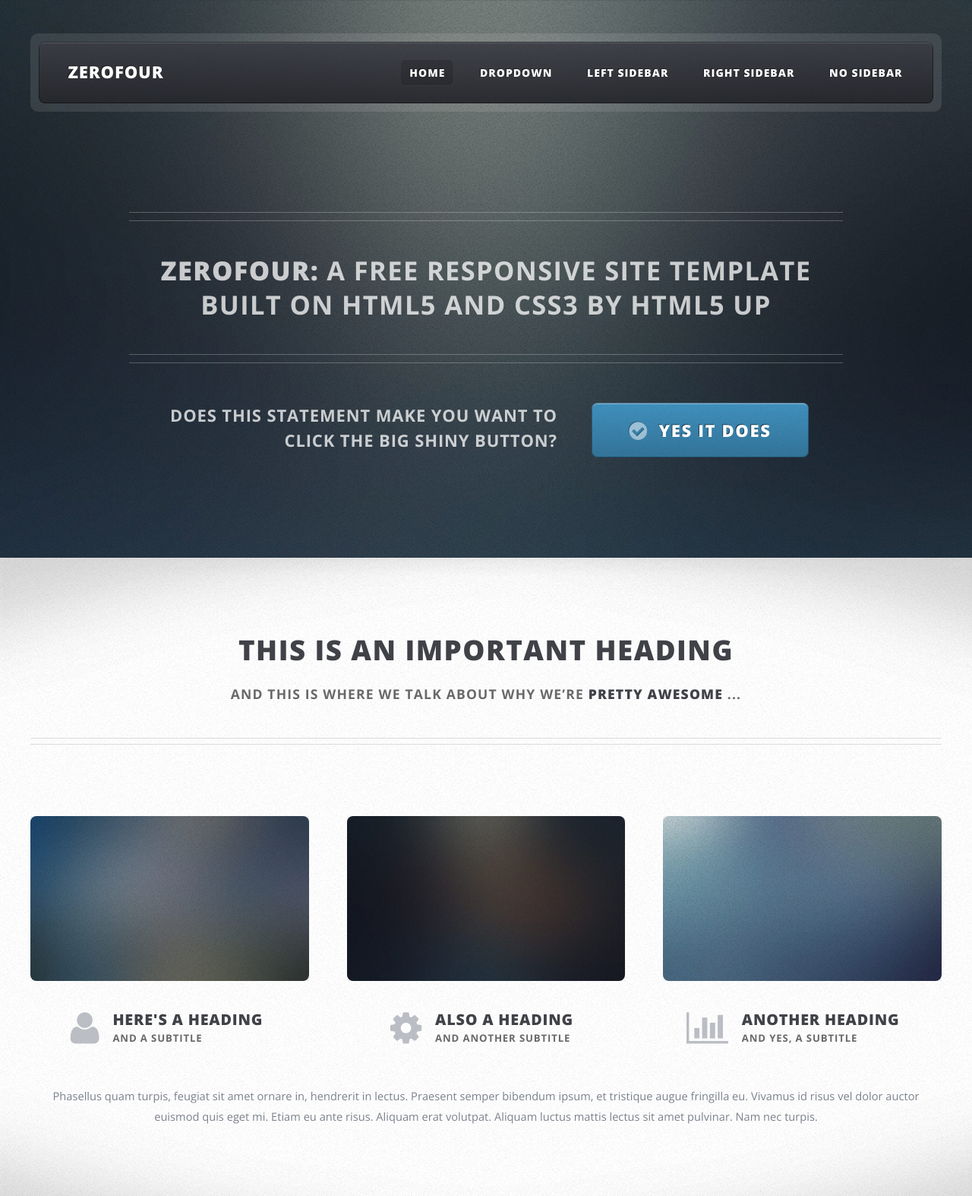
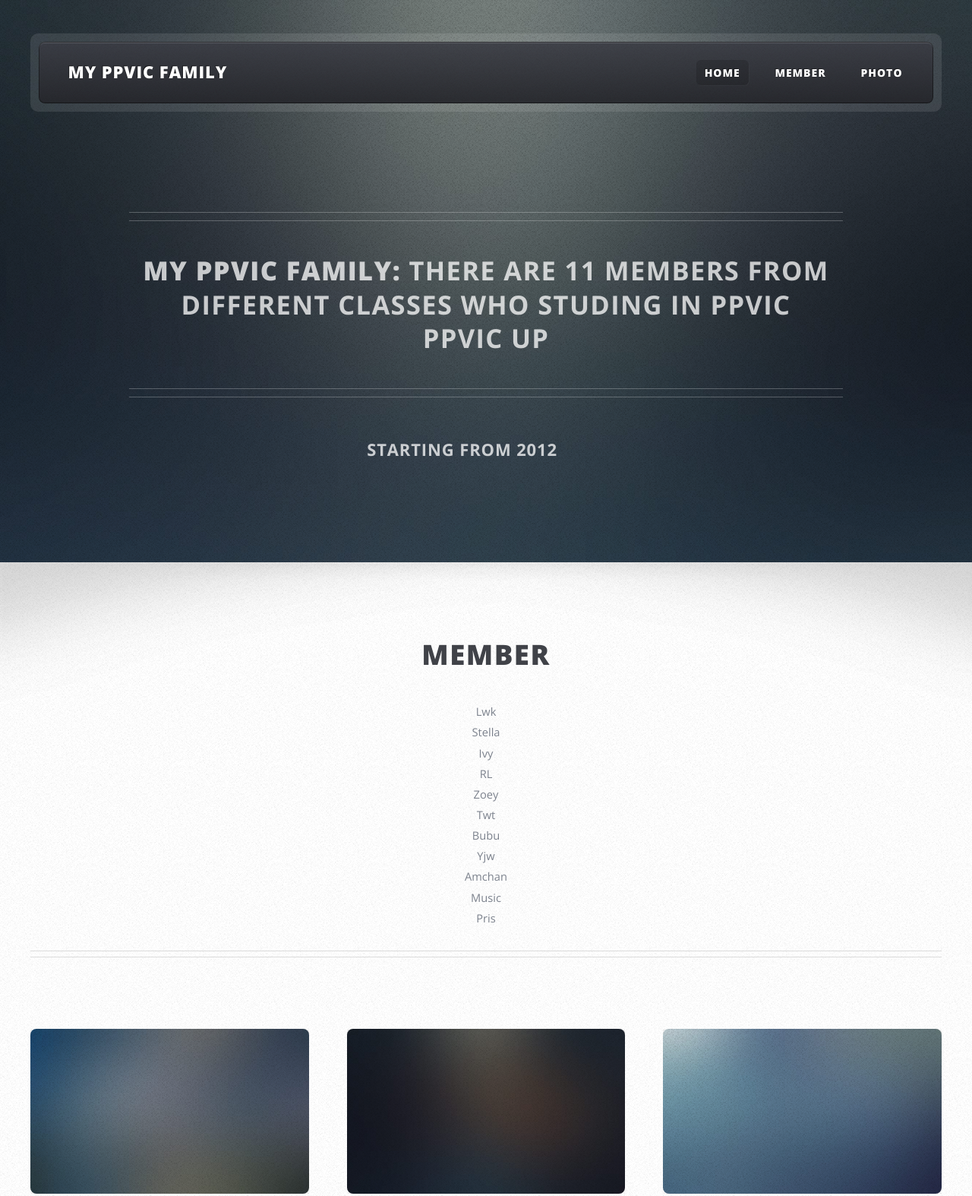
Before and after one commit to ivysiu/ivysiu.github.io, a plain HTML site: page index.html in a window 1280 px wide. Shown: the top 1574 px of the page at 76% size. Drawn offline with nearby package versions, Linux system fonts and the light colour scheme.

Commit message:
Update index.html

```diff
--- a/index.html
+++ b/index.html
@@ -1,3 +1,4 @@
+
 <!DOCTYPE HTML>
 <!--
 	ZeroFour by HTML5 UP
@@ -6,7 +7,7 @@
 -->
 <html>
 	<head>
-		<title>ZeroFour by HTML5 UP</title>
+		<title>My PPVIC Family</title>
 		<meta charset="utf-8" />
 		<meta name="viewport" content="width=device-width, initial-scale=1" />
 		<!--[if lte IE 8]><script src="assets/js/ie/html5shiv.js"></script><![endif]-->
@@ -26,33 +27,17 @@
 								<div class="inner">
 
 									<!-- Logo -->
-										<h1><a href="index.html" id="logo">ZeroFour</a></h1>
+										<h1><a href="index.html" id="logo">My PPVIC Family</a></h1>
 
 									<!-- Nav -->
 										<nav id="nav">
 											<ul>
 												<li class="current_page_item"><a href="index.html">Home</a></li>
 												<li>
-													<a href="#">Dropdown</a>
-													<ul>
-														<li><a href="#">Lorem ipsum dolor</a></li>
-														<li><a href="#">Magna phasellus</a></li>
-														<li>
-															<a href="#">Phasellus consequat</a>
-															<ul>
-																<li><a href="#">Lorem ipsum dolor</a></li>
-																<li><a href="#">Phasellus consequat</a></li>
-																<li><a href="#">Magna phasellus</a></li>
-																<li><a href="#">Etiam dolore nisl</a></li>
-															</ul>
-														</li>
-														<li><a href="#">Veroeros feugiat</a></li>
-													</ul>
-												</li>
-												<li><a href="left-sidebar.html">Left Sidebar</a></li>
-												<li><a href="right-sidebar.html">Right Sidebar</a></li>
-												<li><a href="no-sidebar.html">No Sidebar</a></li>
-											</ul>
+													<a href="#">Member</a>
+
+												<li><a href="left-sidebar.html">Photo</a></li>
+
 										</nav>
 
 								</div>
@@ -60,11 +45,10 @@
 
 						<!-- Banner -->
 							<div id="banner">
-								<h2><strong>ZeroFour:</strong> A free responsive site template
+								<h2><strong>My PPVIC Family:</strong> there are 11 members from different classes who studing in PPVIC
 								<br />
-								built on HTML5 and CSS3 by <a href="http://html5up.net">HTML5 UP</a></h2>
-								<p>Does this statement make you want to click the big shiny button?</p>
-								<a href="#" class="button big icon fa-check-circle">Yes it does</a>
+								 <a href="http://www.ppaulvi.edu.hk/">PPVIC UP</a></h2>
+                <p>Starting from 2012</p>
 							</div>
 
 					</div>
@@ -80,8 +64,21 @@
 									<div class="row">
 										<div class="12u">
 											<header class="first major">
-												<h2>This is an important heading</h2>
-												<p>And this is where we talk about why we’re <strong>pretty awesome</strong> ...</p>
+												<h2>Member</h2>
+<ul>
+  <li>Lwk</li>
+  <li>Stella</li>
+  <li>Ivy</li>
+  <li>RL</li>
+  <li>Zoey</li>
+  <li>Twt</li>
+  <li>Bubu</li>
+  <li>Yjw</li>
+  <li>Amchan</li>
+  <li>Music</li>
+  <li>Pris</li>
+
+                        </ul>
 											</header>
 										</div>
 									</div>
@@ -90,8 +87,9 @@
 											<section>
 												<a href="#" class="image featured"><img src="images/pic01.jpg" alt="" /></a>
 												<header class="second icon fa-user">
-													<h3>Here's a Heading</h3>
-													<p>And a subtitle</p>
+													<h3>Lwk</h3>
+													<p>Lo Wing ki</p>
+                          <p>
 												</header>
 											</section>
 										</div>
@@ -99,7 +97,7 @@
 											<section>
 												<a href="#" class="image featured"><img src="images/pic02.jpg" alt="" /></a>
 												<header class="second icon fa-cog">
-													<h3>Also a Heading</h3>
+													<h3>stella</h3>
 													<p>And another subtitle</p>
 												</header>
 											</section>
```
